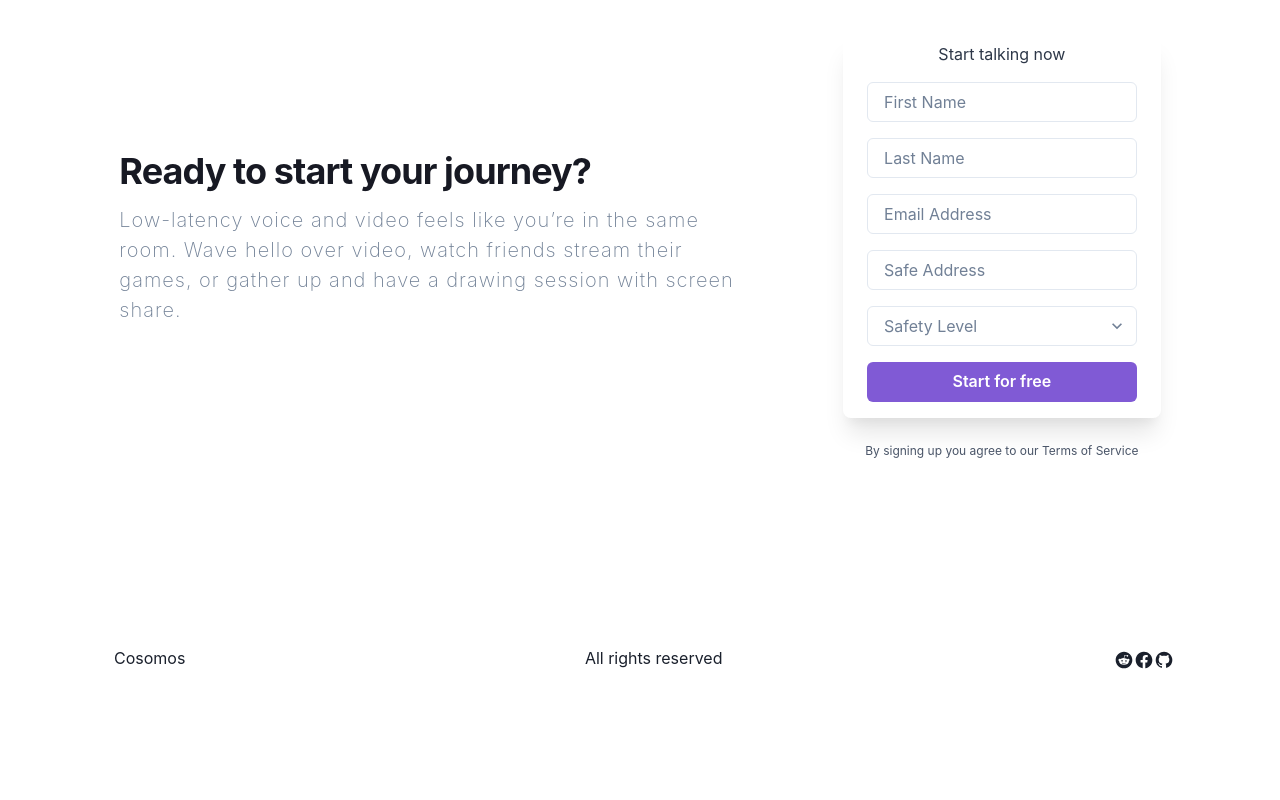
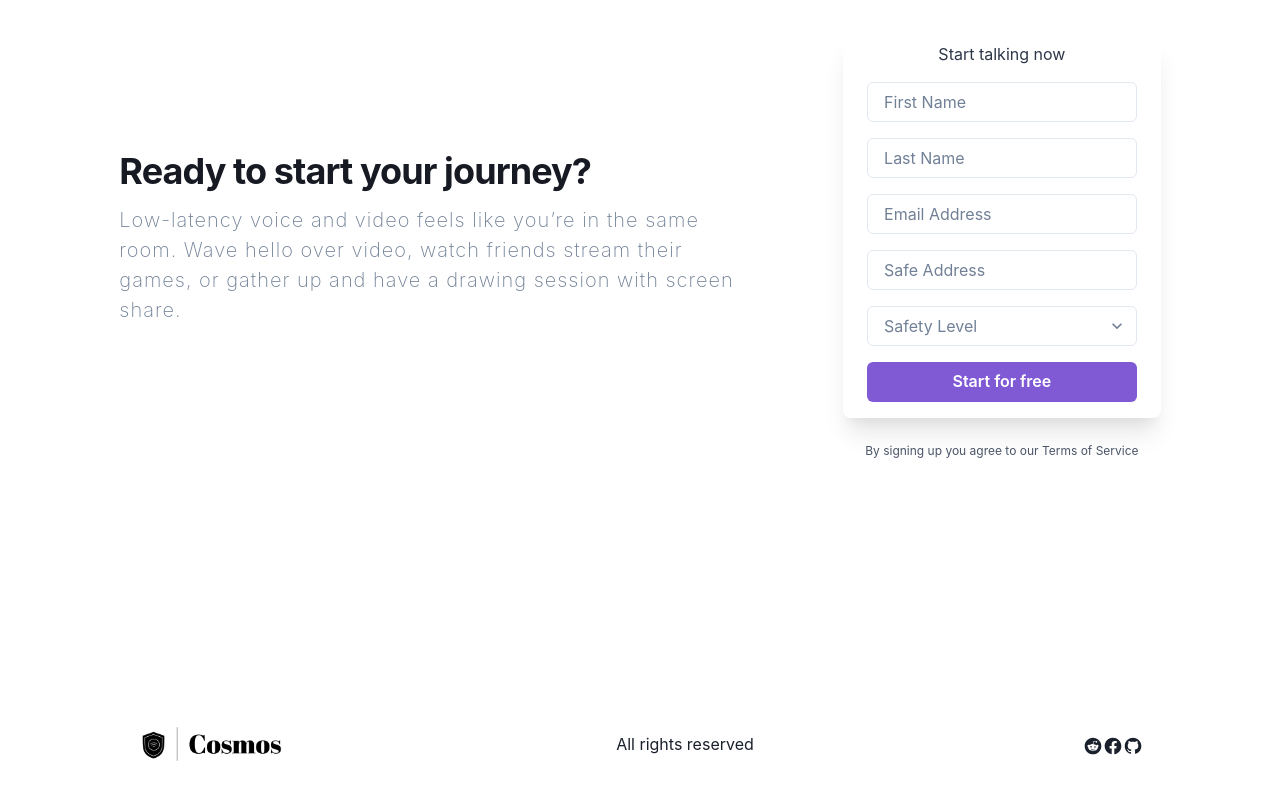
Before and after one commit to chenyyxx/Cosmos-Frontend, a Next.js app: page / in a window 1280 px wide. Shown: the part 2348-3148 px from the top of the page. Before the commit the page ends 3084 px from the top, so only its background shows below. Built offline with nearby package versions, Linux system fonts and the light colour scheme.

Commit message:
mongodb connected

```diff
--- a/components/Footer.js
+++ b/components/Footer.js
@@ -1,22 +1,20 @@
 import {
-  Link ,
-  Text ,
+  Link,
+  Text,
   Button,
   Flex,
   Stack,
   Box,
   Icon,
-  SimpleGrid
-} from '@chakra-ui/react';
+  SimpleGrid,
+} from "@chakra-ui/react";
+
+import Image from "next/image";
+import Logo from "../public/Cosmos-logos_transparent.png";
 
 export default function Footer() {
   return (
-    <Flex
-      w="full"
-      p={50}
-      alignItems="center"
-      justifyContent="center"
-    >
+    <Flex w="full" p={50} alignItems="center" justifyContent="center">
       <Flex
         w="full"
         as="footer"
@@ -33,24 +31,7 @@ export default function Footer() {
           bg: "gray.800",
         }}
       >
-        <a
-          href="#"
-          fontSize="xl"
-          fontWeight="bold"
-          color="gray.600"
-          _dark={{
-            color: "white",
-            _hover: {
-              color: "gray.300",
-            },
-          }}
-          _hover={{
-            color: "gray.700",
-          }}
-        >
-          Cosomos
-        </a>
-
+        <Image height={196} src={Logo} alt="Picture of the author" />
         <p
           py={{
             base: "2",
@@ -64,7 +45,7 @@ export default function Footer() {
           All rights reserved
         </p>
 
-        <Flex mx="-2">
+        <Flex mx="23">
           <a
             href="#"
             mx="2"
@@ -127,6 +108,5 @@ export default function Footer() {
         </Flex>
       </Flex>
     </Flex>
-
-  )
+  );
 }
--- a/components/SignupForm.js
+++ b/components/SignupForm.js
@@ -20,6 +20,25 @@ export default function SignupForm() {
     const [email, setEmail] = useState("");
     const [safeAddress, setSafeAddress] = useState("");
     const [safetyLevel, setSafetyLevel] = useState("");
+
+    const handleSubmit = async (e) => {
+        alert("submitted successfully");
+        e.preventDefault();
+        let form = {
+            firstName,
+            lastName,
+            email,
+            safeAddress,
+            safetyLevel,
+            submittedAt: new Date().toISOString(),
+        }
+        let response = await fetch('/api/submit', {
+            method: 'POST',
+            body: JSON.stringify(form),
+        });
+        console.log(response.json())
+    };
+
     return (
         <Box px={8} py={24} mx="auto">
             <SimpleGrid
@@ -95,7 +114,7 @@ export default function SignupForm() {
                         md: 4,
                     }}
                 >
-                    <Box as="form" mb={6} rounded="lg" shadow="xl">
+                    <Box as="form" mb={6} rounded="lg" shadow="xl" onSubmit={handleSubmit}>
                         <Center
                             pb={0}
                             color="gray.700"
@@ -119,6 +138,7 @@ export default function SignupForm() {
                                 <VisuallyHidden>First Name</VisuallyHidden>
                                 <Input
                                     mt={0}
+                                    required
                                     type="text"
                                     placeholder="First Name"
                                     value={firstName}
@@ -129,6 +149,7 @@ export default function SignupForm() {
                                 <VisuallyHidden>Last Name</VisuallyHidden>
                                 <Input
                                     mt={0}
+                                    required
                                     type="text"
                                     placeholder="Last Name"
                                     value={lastName}
@@ -138,6 +159,7 @@ export default function SignupForm() {
                             <Flex>
                                 <VisuallyHidden>Email Address</VisuallyHidden>
                                 <Input
+                                    required
                                     mt={0}
                                     type="email"
                                     placeholder="Email Address"
@@ -148,6 +170,7 @@ export default function SignupForm() {
                             <Flex>
                                 <VisuallyHidden>Safe Address</VisuallyHidden>
                                 <Input
+                                    required
                                     mt={0}
                                     type="text"
                                     placeholder="Safe Address"
@@ -158,6 +181,7 @@ export default function SignupForm() {
                             <Flex>
                                 <VisuallyHidden>Safety Level</VisuallyHidden>
                                 <Select
+                                    required
                                     placeholder='Safety Level'
                                     value={safetyLevel}
                                     onChange={(event) => {
```
Also changed, not shown: components/Nav.js (+3 -7 lines), pages/api/submit.js (renamed from pages/api/submitForm.js).
